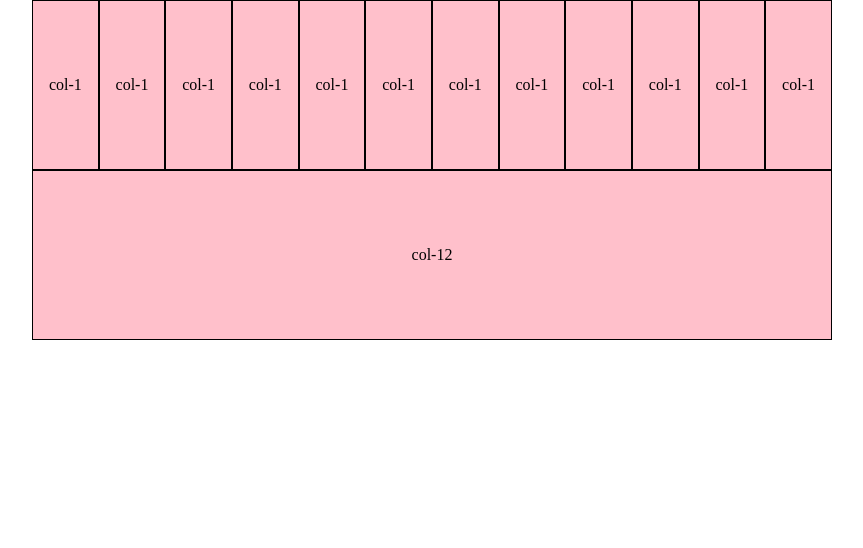
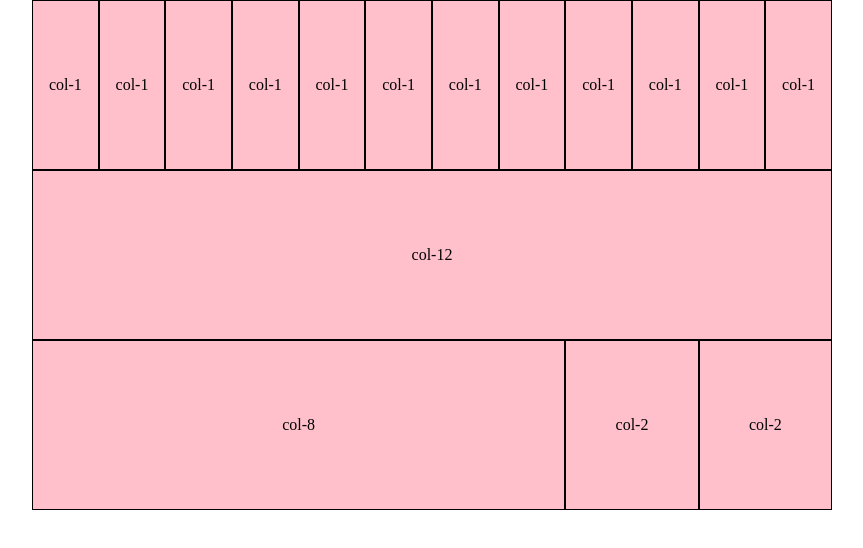
Before and after one commit to carminenicoletta91/html-css-12bool, a plain HTML site: page index.html in a window 1280 px wide. Shown: the whole page, without its empty margins (208-1071 px from the left). Drawn offline with Linux system fonts and the light colour scheme.

Commit message:
--creato terzo blocco con tre colonne con larghezza col-8   col-2 e col-2--

```diff
--- a/index.html
+++ b/index.html
@@ -46,6 +46,7 @@
       <p>col-1</p>
     </div>
   </div>
+
   <!-- secondo blocco a 1 colonna full width -->
   <div class="container">
     <div class="col-12">
@@ -53,6 +54,19 @@
     </div>
   </div>
 
+  <!-- terzo blocco con 3 colonne di larghezza
+      col-8 col-2 e col-2-->
+  <div class="container">
+    <div class="col-8">
+      <p>col-8</p>
+    </div>
+    <div class="col-2">
+      <p>col-2</p>
+    </div>
+    <div class="col-2">
+      <p>col-2</p>
+    </div>
+  </div>
 
   </body>
 </html>
```
